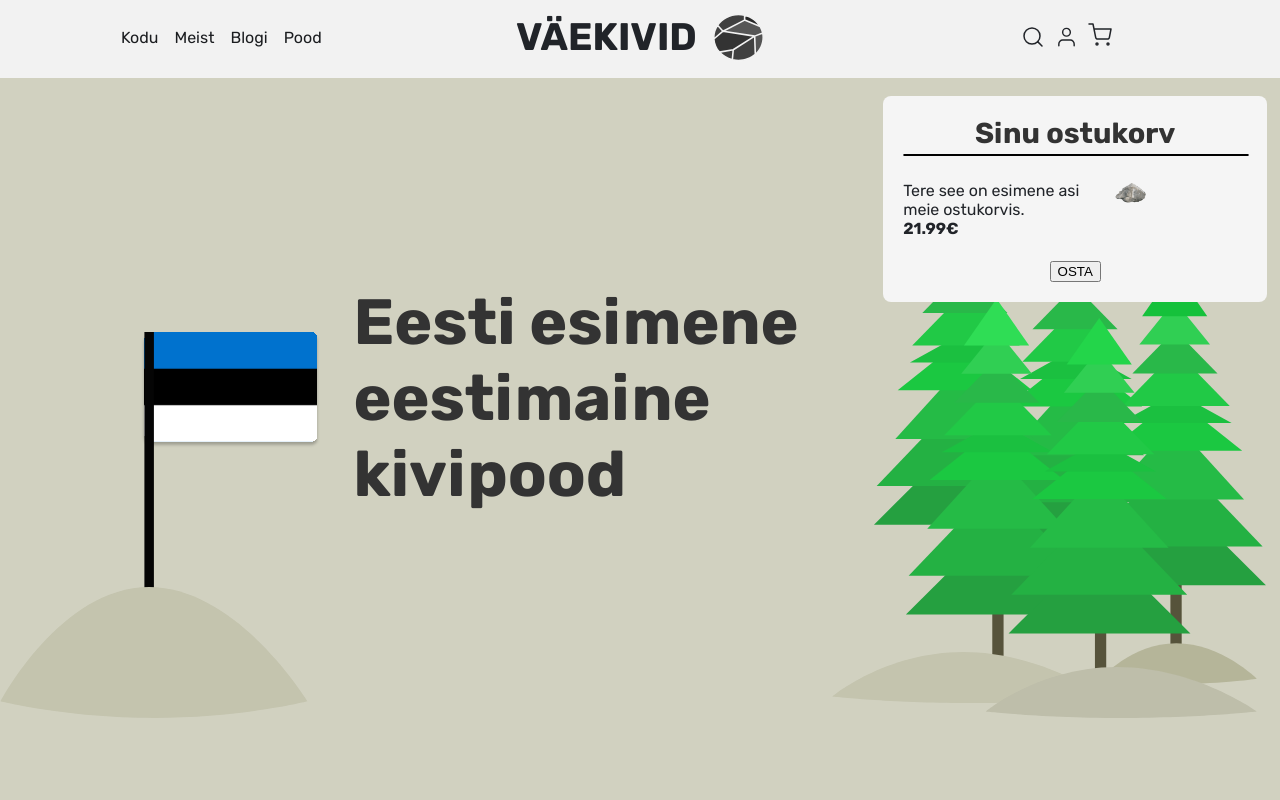
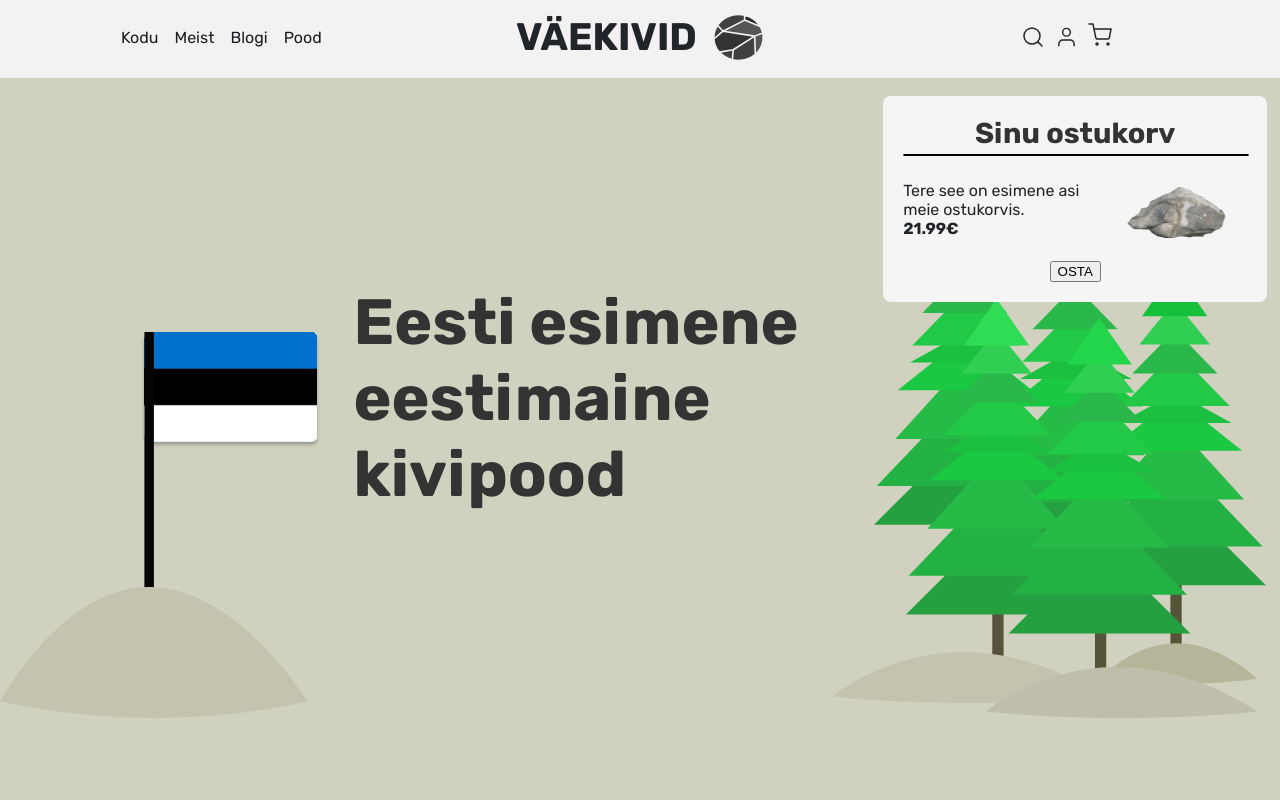
Before and after one commit to Tsarter/vaekivid, a React (Create React App) app: page / in a window 1280 px wide. Both pictures are taken after a click on the picture 1099 px from the left and 35 px from the top of the page. Shown: the top 800 px of the page. Built offline with nearby package versions, Linux system fonts and the light colour scheme.

Commit message:
Shopping cart overlay

```diff
--- a/src/components/ShoppingCartOverlay/ShoppingCartItem.module.css
+++ b/src/components/ShoppingCartOverlay/ShoppingCartItem.module.css
@@ -11,10 +11,12 @@
 }
 
 .image{
-    width:auto;
+    width: 40%;
+    height: auto;
 }
 .image > img{
-    width: inherit;
+    height: 80%;
+    width: 80%;
 }
 
 .pricing{
```
